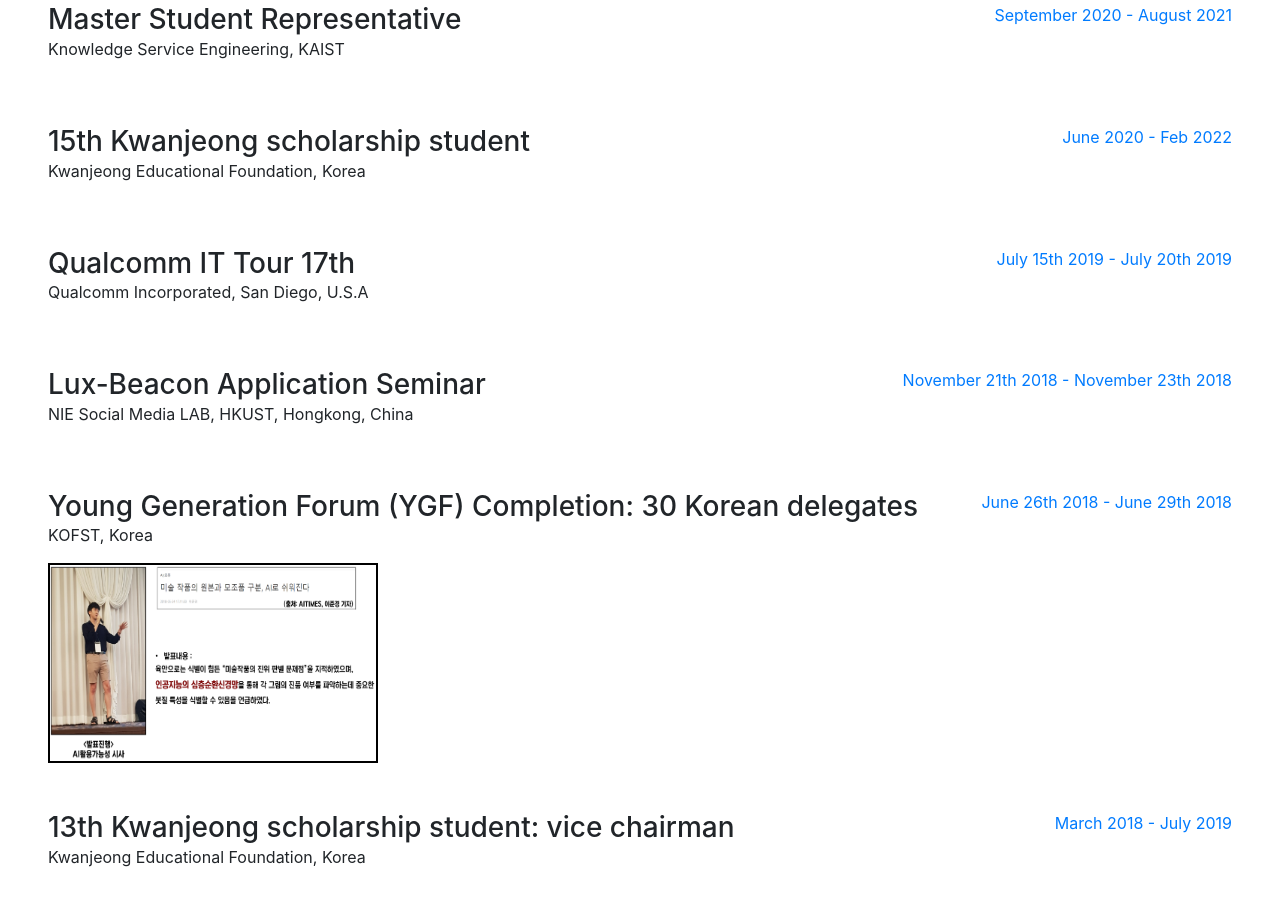
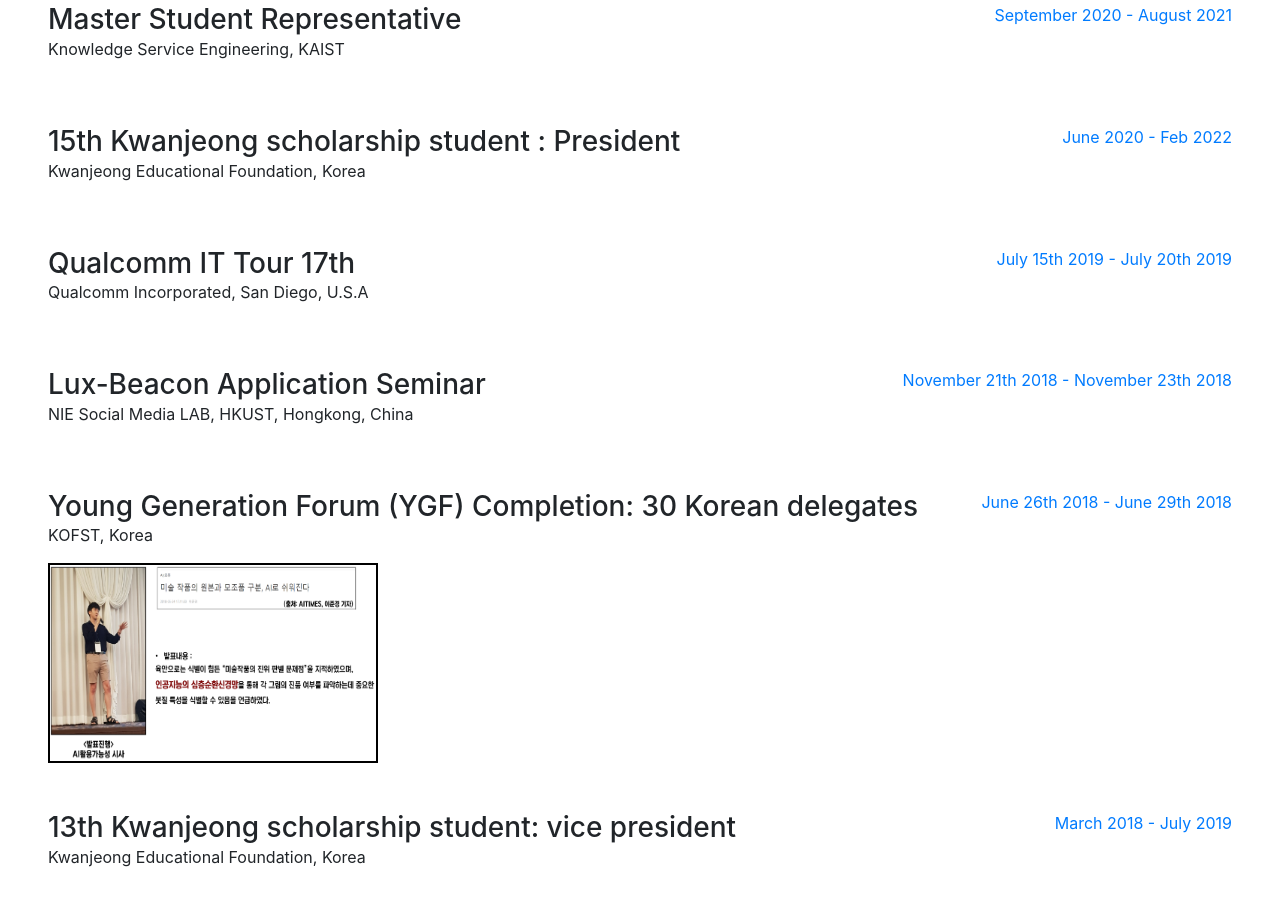
Before and after one commit to lcs5382/lcs5382.github.io, a website with bundled scripts: page index.html in a window 1280 px wide. Shown: the part 4599-5504 px from the top of the page. Built offline with nearby package versions, Linux system fonts and the light colour scheme; a web font is replaced by a local one.

Commit message:
award 수정

```diff
--- a/index.html
+++ b/index.html
@@ -372,7 +372,7 @@
 
             <div class="resume-item d-flex flex-column flex-md-row justify-content-between mb-5">
                 <div class="resume-content">
-                    <h3 class="mb-0">15th Kwanjeong scholarship student</h3>
+                    <h3 class="mb-0">15th Kwanjeong scholarship student : President</h3>
                     <div class="subheading mb-3">Kwanjeong Educational Foundation, Korea</div>
                 </div>
                 <div class="resume-date text-md-right">
@@ -415,7 +415,7 @@
 
             <div class="resume-item d-flex flex-column flex-md-row justify-content-between mb-5">
                 <div class="resume-content">
-                    <h3 class="mb-0">13th Kwanjeong scholarship student: vice chairman</h3>
+                    <h3 class="mb-0">13th Kwanjeong scholarship student: vice president</h3>
                     <div class="subheading mb-3">Kwanjeong Educational Foundation, Korea</div>
                 </div>
                 <div class="resume-date text-md-right">
```
